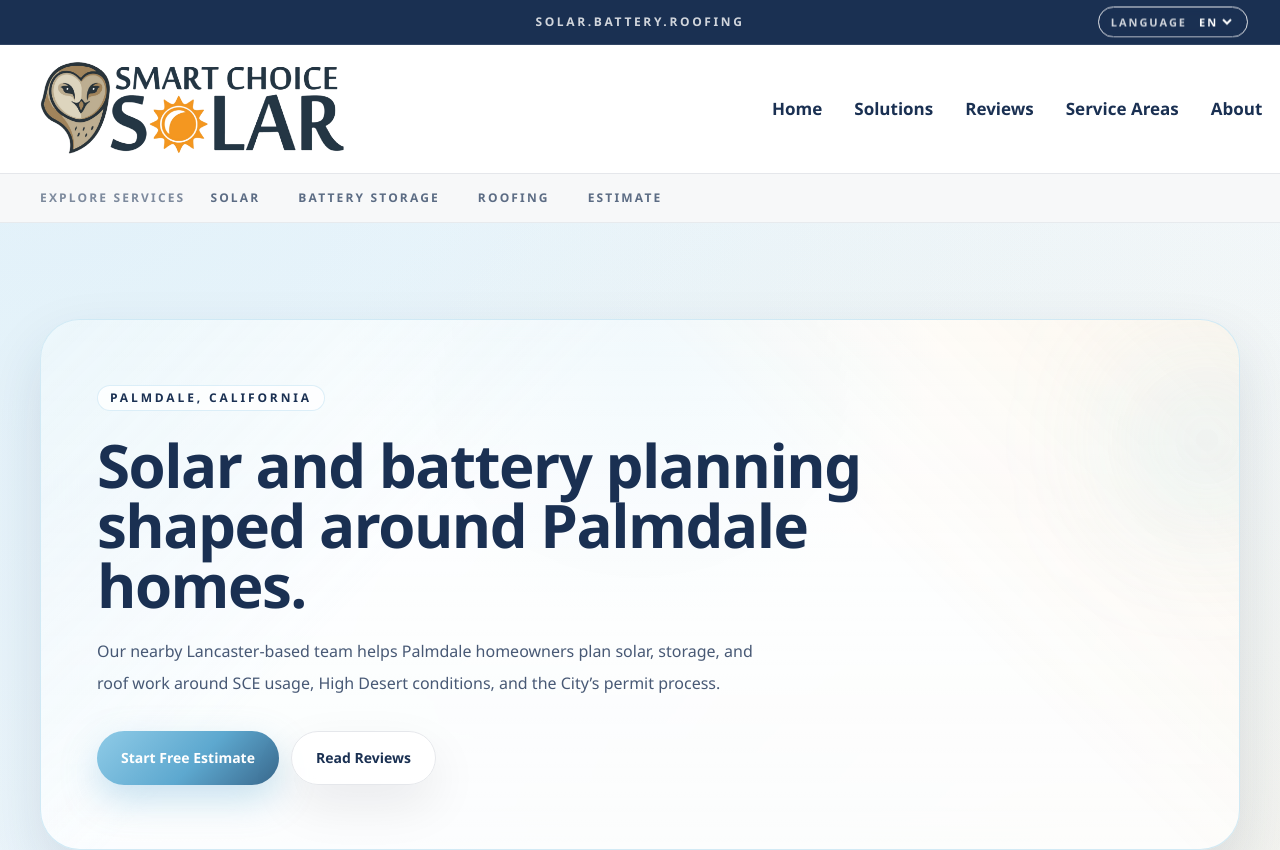
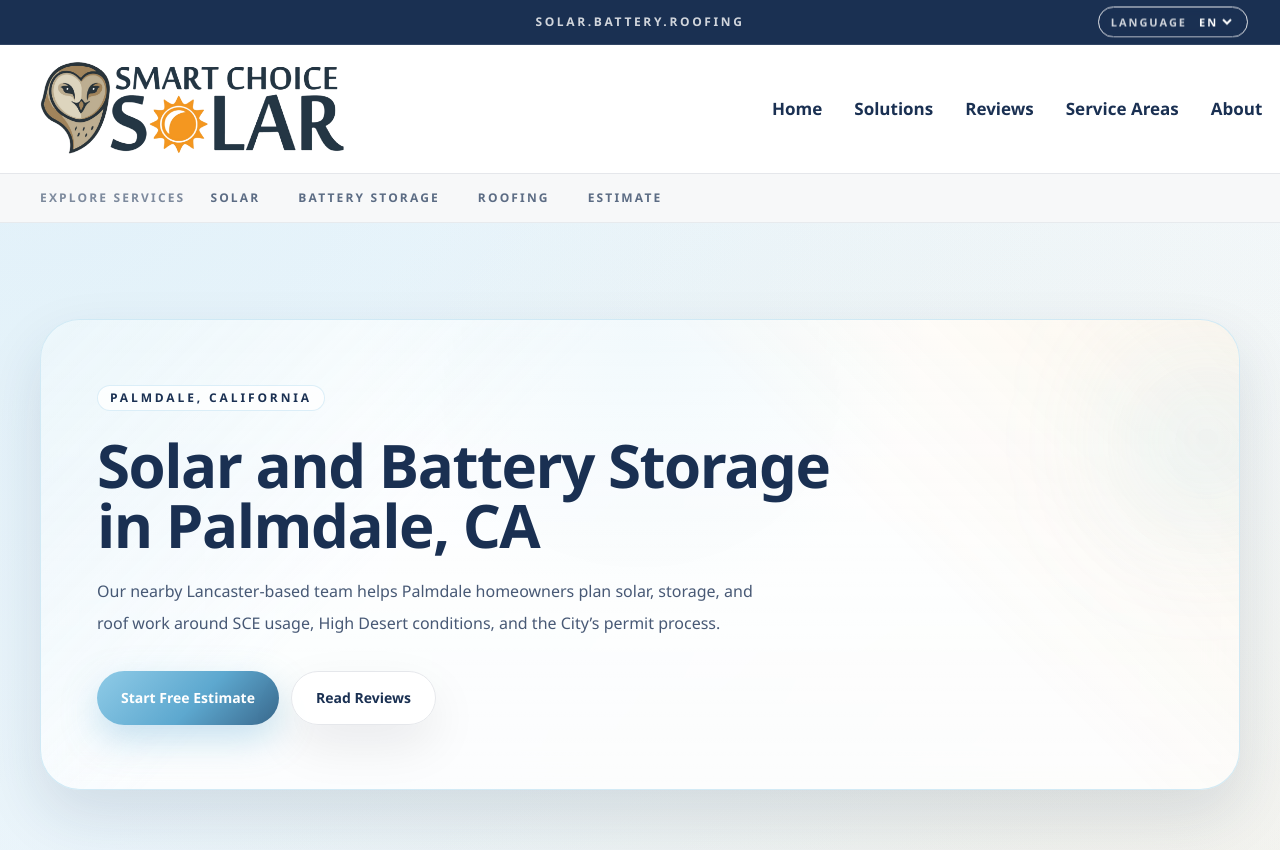
Before and after one commit to uriel-cmd/Smart-choice-solar-sitev2, a Next.js app: page /service-areas/palmdale-ca in a window 1280 px wide. Shown: the top 850 px of the page. Built offline with nearby package versions, Linux system fonts and the light colour scheme.

Commit message:
Update Palmdale page heading

```diff
--- a/components/pages/palmdale-service-area-page-client.tsx
+++ b/components/pages/palmdale-service-area-page-client.tsx
@@ -11,7 +11,7 @@
 const copy = {
   en: {
     eyebrow: "Palmdale, California",
-    title: "Solar and battery planning shaped around Palmdale homes.",
+    title: "Solar and Battery Storage in Palmdale, CA",
     description: "Our nearby Lancaster-based team helps Palmdale homeowners plan solar, storage, and roof work around SCE usage, High Desert conditions, and the City’s permit process.",
     localTitle: "A Palmdale project starts with the home, the bill, and the permit path.",
     localBody: "Homes across Rancho Vista, Anaverde, Joshua Hills, and east and west Palmdale do not share one roof type or energy profile. We review summer cooling demand, roof age and orientation, shade, afternoon wind exposure, and future loads before recommending equipment.",
```
